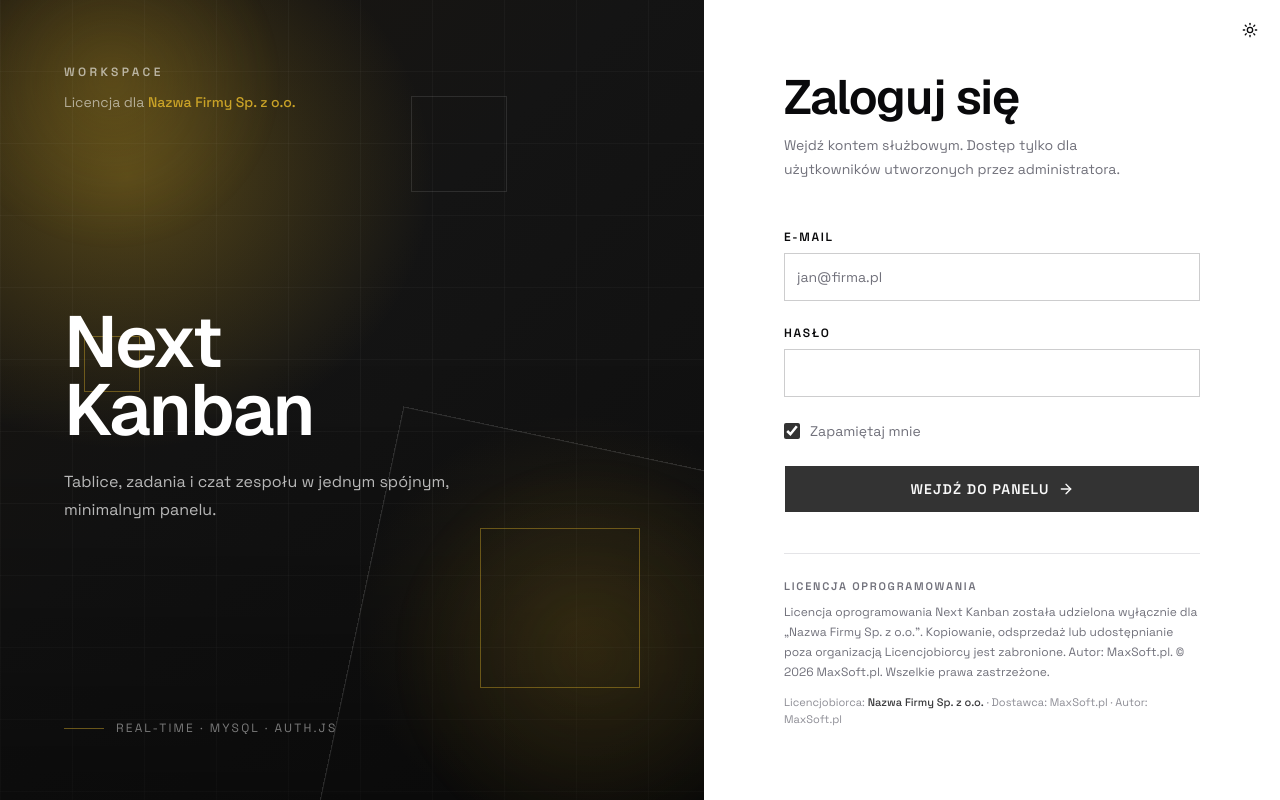
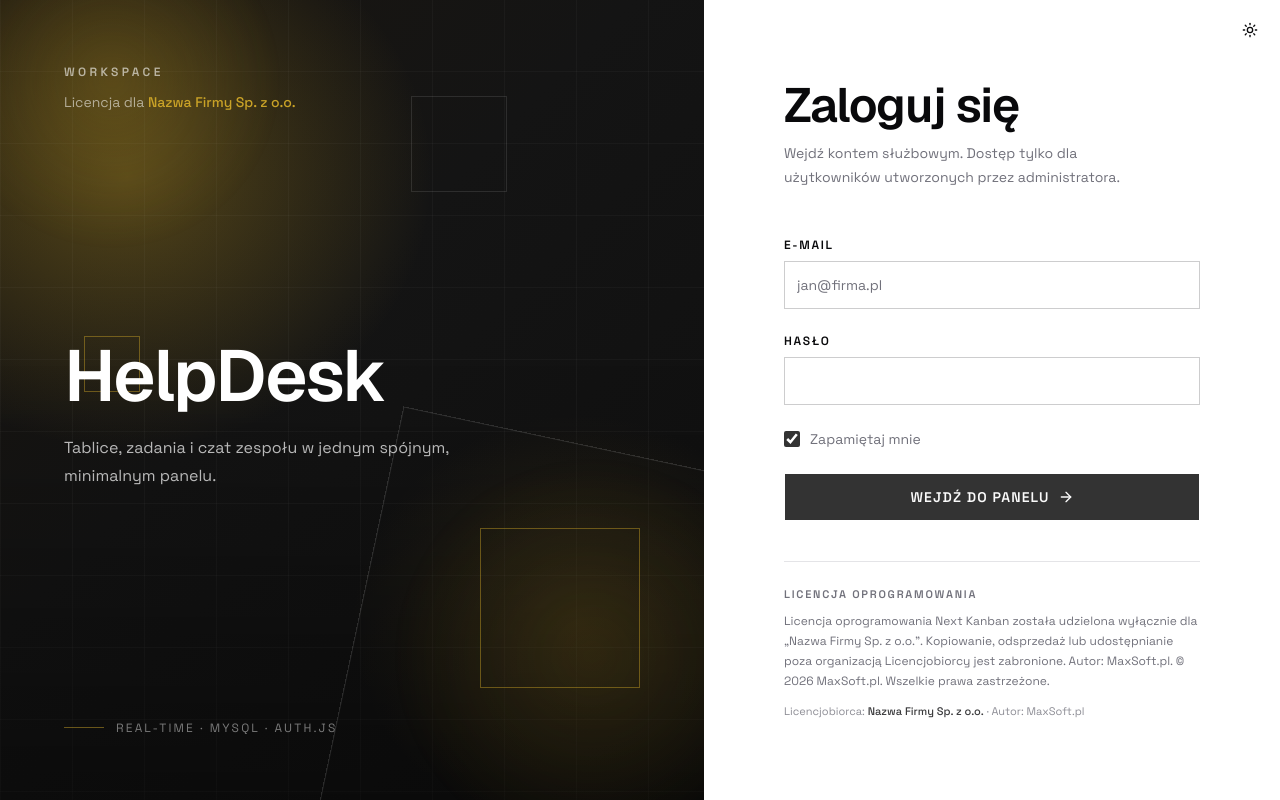
Before and after one commit to gmaxsoft/next_kanban, a Next.js app: page /login in a window 1280 px wide. Built offline with nearby package versions, Linux system fonts and the light colour scheme.

Commit message:
chore(brand): rename app branding to HelpDesk
Update logo, tab title, and login copy; drop vendor line from the login footer.

```diff
--- a/src/app/(auth)/login/page.tsx
+++ b/src/app/(auth)/login/page.tsx
@@ -41,9 +41,7 @@
 
         <div className="relative space-y-6">
           <h1 className="max-w-xl text-6xl leading-[0.95] font-semibold tracking-tight text-[#fff] xl:text-7xl">
-            Next
-            <br />
-            Kanban
+            HelpDesk
           </h1>
           <p className="max-w-md text-base leading-7 text-white/70">
             Tablice, zadania i czat zespołu w jednym spójnym, minimalnym panelu.
@@ -64,7 +62,7 @@
         <div className="flex flex-1 flex-col justify-center px-6 py-16 sm:px-10 lg:px-14 xl:px-20">
           <div className="mb-10 space-y-3 lg:mb-12">
             <p className="text-xs font-semibold tracking-[0.22em] text-muted-foreground uppercase lg:hidden">
-              Next Kanban
+              HelpDesk
             </p>
             <p className="text-xs tracking-wide text-muted-foreground lg:hidden">
               Licencja:{" "}
@@ -96,8 +94,6 @@
                 {license.companyName}
               </span>
               {" · "}
-              Dostawca: {license.vendorName}
-              {" · "}
               Autor: {license.authorName}
             </p>
           </aside>
--- a/src/app/layout.tsx
+++ b/src/app/layout.tsx
@@ -17,10 +17,10 @@
 
 export const metadata: Metadata = {
   title: {
-    default: "Next Kanban",
-    template: "%s | Next Kanban",
+    default: "HelpDesk",
+    template: "%s | HelpDesk",
   },
-  description: "Tablica Kanban oparta o Next.js, Prisma i MySQL.",
+  description: "HelpDesk — tickety, tablice i czat zespołu.",
 };
 
 export default function RootLayout({
--- a/src/components/layout/app-navbar.tsx
+++ b/src/components/layout/app-navbar.tsx
@@ -45,7 +45,7 @@
     .filter((href) => href !== "/" && pathname.startsWith(href))
     .sort((a, b) => b.length - a.length)[0];
 
-  return match ? pageTitles[match] : "Next Kanban";
+  return match ? pageTitles[match] : "HelpDesk";
 }
 
 export function AppNavbar({
--- a/src/components/layout/app-sidebar.tsx
+++ b/src/components/layout/app-sidebar.tsx
@@ -103,7 +103,7 @@
                 <KanbanSquare className="size-4" />
               </div>
               <div className="grid flex-1 text-left text-sm leading-tight">
-                <span className="truncate font-semibold">Next Kanban</span>
+                <span className="truncate font-semibold">HelpDesk</span>
                 <span className="truncate text-xs text-sidebar-foreground/70">
                   Tablice zadań
                 </span>
```
